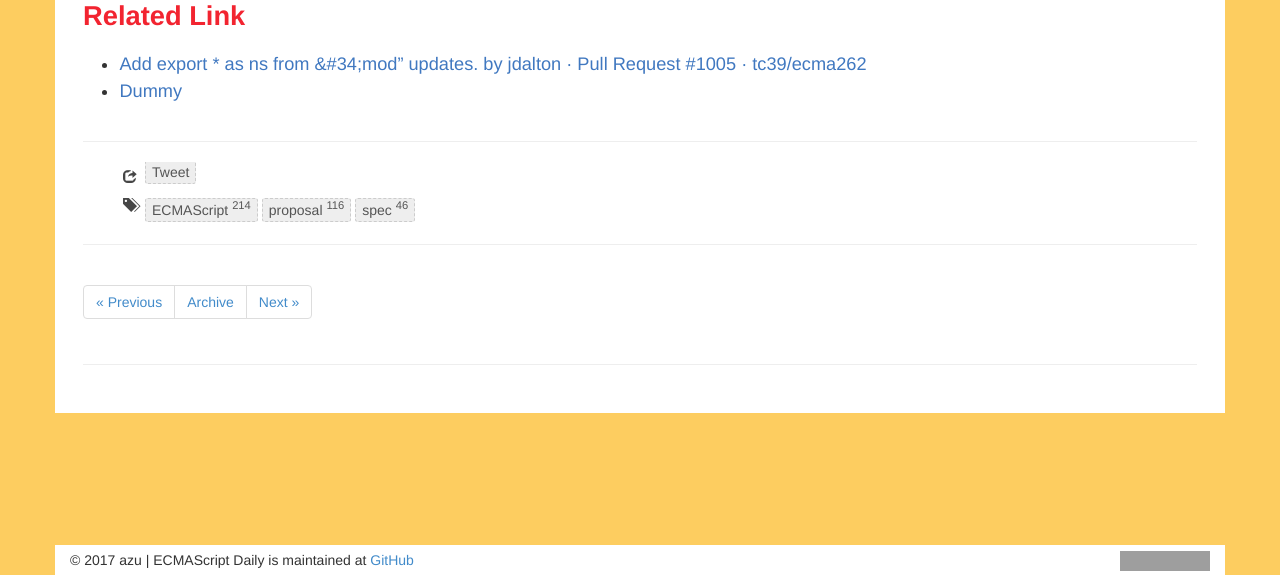
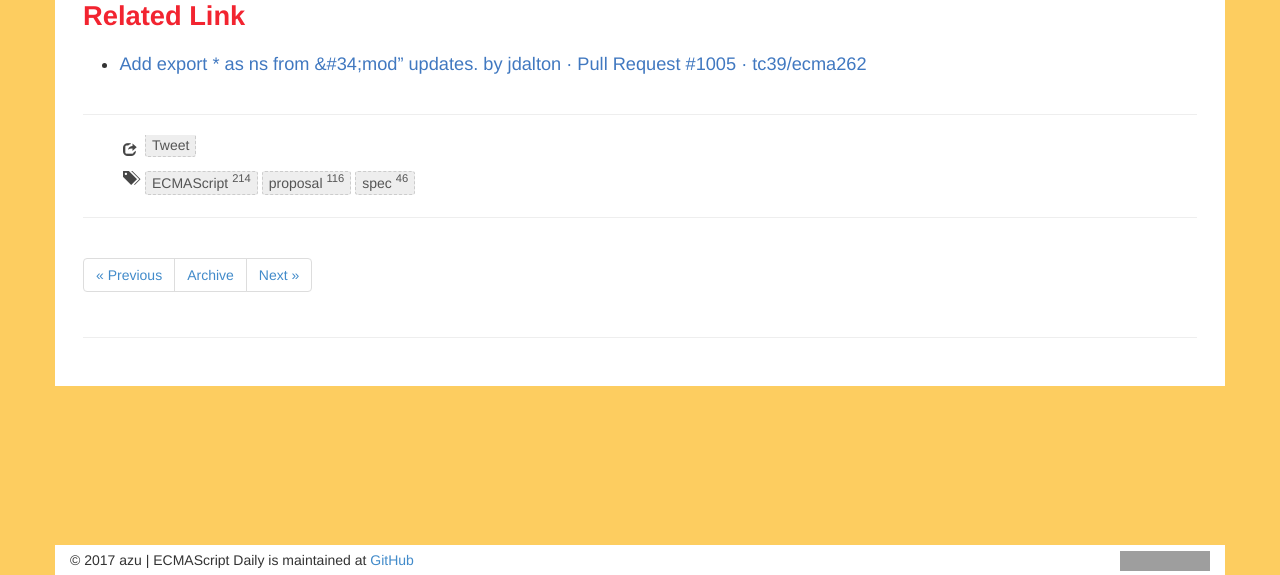
Before and after one commit to ecmascript-daily/ecmascript-daily.github.com, a Jekyll site: the page built from _posts/2017/2017-09-27-remove-export-ns-from-since-it-moved-to-https-github-com-tc39-ecm-tc39-proposals-77d957b.md, in a window 1280 px wide, cut to the strip 325-900 px from the top of the page. Built offline with Jekyll 4.4.1, drawn with Linux system fonts in a browser that asks for light colours; nearby versions of some CDN libraries; comment, search, counter and statistics services are not loaded; grey boxes are pictures that could not be loaded.

Commit message:
Update 2017-09-27-remove-export-ns-from-since-it-moved-to-https-github-com-tc39-ecm-tc39-proposals-77d957b.md

```diff
--- a/_posts/2017/2017-09-27-remove-export-ns-from-since-it-moved-to-https-github-com-tc39-ecm-tc39-proposals-77d957b.md
+++ b/_posts/2017/2017-09-27-remove-export-ns-from-since-it-moved-to-https-github-com-tc39-ecm-tc39-proposals-77d957b.md
@@ -15,8 +15,6 @@ related:
       Add `export * as ns from &#34;mod”` updates. by jdalton · Pull Request
       #1005 · tc39/ecma262
     url: 'https://github.com/tc39/ecma262/pull/1005'
-  - title: Dummy
-    url: 'http://example.com/'
 ---
 `export * as ns from "mod"`: Stage 2 -> "needs consensus" PR.
 (Jump to spec.)
```
